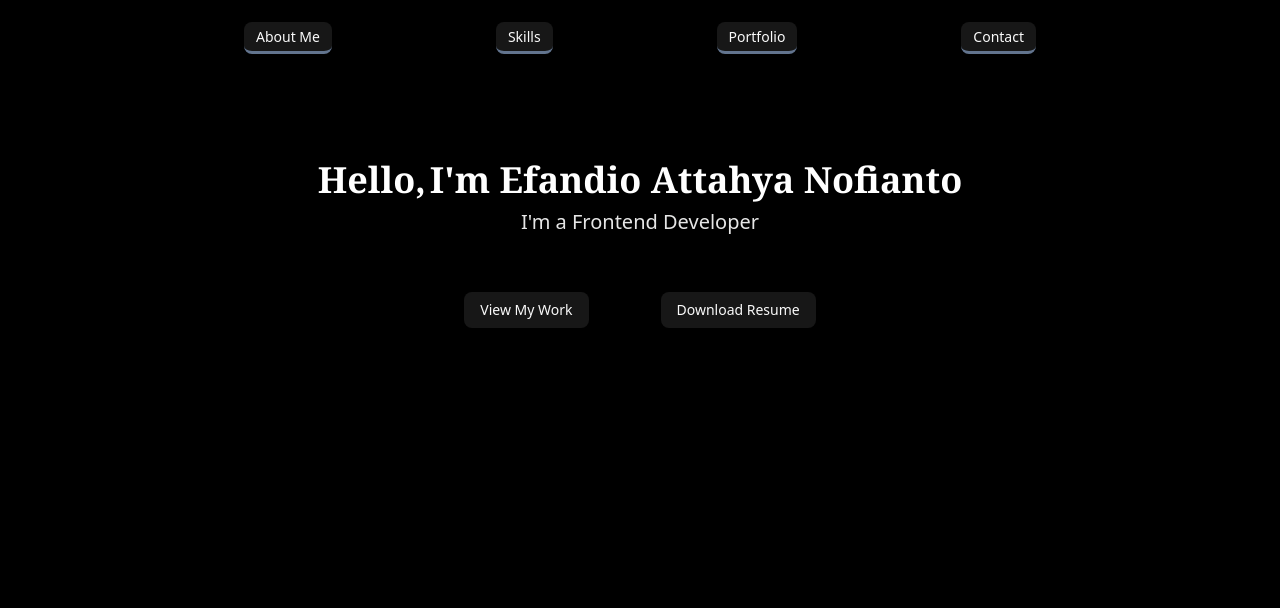
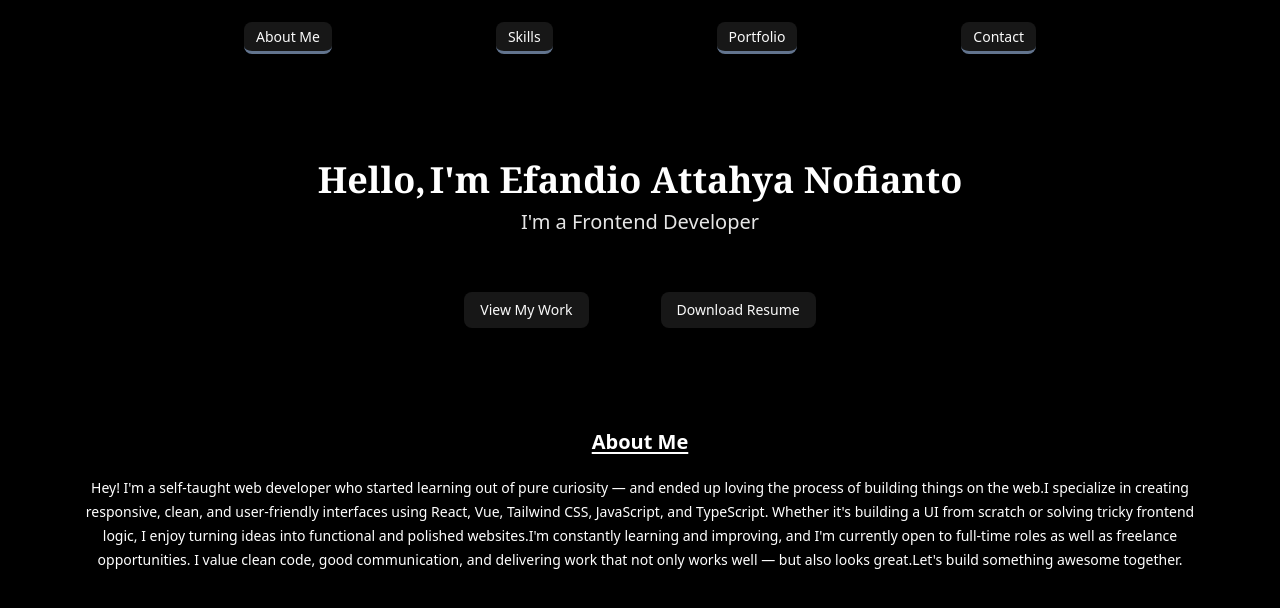
Before and after one commit to Efandio/PortfolioWeb, a React (Vite) app: page / in a window 1280 px wide. Shown: the top 608 px of the page. Built offline with nearby package versions, Linux system fonts and the light colour scheme.

Commit message:
about section

```diff
--- a/src/App.tsx
+++ b/src/App.tsx
@@ -6,11 +6,13 @@ function App() {
 
   return (
     <main className="box-border text-white w-screen h-screen flex flex-collg:pb-0">
-      <Navbar className="px-5 py-10" />
+      <Navbar aboutMe="#aboutMe" className="px-5 py-10" />
 
-      <HeroSection className="mt-26 lg:mt-30" />
+      <section className="w-full h-full">
+        <HeroSection className="mt-26 lg:mt-30" />
 
-      <AboutMe />
+        <AboutMe id="aboutMe" className="mt-5 lg:mt-10" />
+      </section>
     </main>
   )
 }
--- a/src/components/AboutMe.tsx
+++ b/src/components/AboutMe.tsx
@@ -1,9 +1,16 @@
 
-const AboutMe = () => {
+interface HeroSectionProps {
+    id: string;
+    className?: string;
+};
+
+const AboutMe: React.FC<HeroSectionProps> = ({ id, className }) => {
     return (
-        <>
+        <main id={id} className={`w-full h-fit py-5 space-y-5 ${className}`}>
+            <h1 className="text-center lg:text-xl font-semibold underline underline-offset-3">About Me</h1>
 
-        </>
+            <p className="text-sm text-balance w-full text-center items-center px-4 leading-6">Hey! I'm a self-taught web developer who started learning out of pure curiosity — and ended up loving the process of building things on the web.I specialize in creating responsive, clean, and user-friendly interfaces using React, Vue, Tailwind CSS, JavaScript, and TypeScript. Whether it's building a UI from scratch or solving tricky frontend logic, I enjoy turning ideas into functional and polished websites.I'm constantly learning and improving, and I'm currently open to full-time roles as well as freelance opportunities. I value clean code, good communication, and delivering work that not only works well — but also looks great.Let's build something awesome together.</p>
+        </main>
     )
 };
 
--- a/src/index.css
+++ b/src/index.css
@@ -120,4 +120,5 @@
 
 :root {
   background: black;
+  scroll-behavior: smooth;
 }
```
